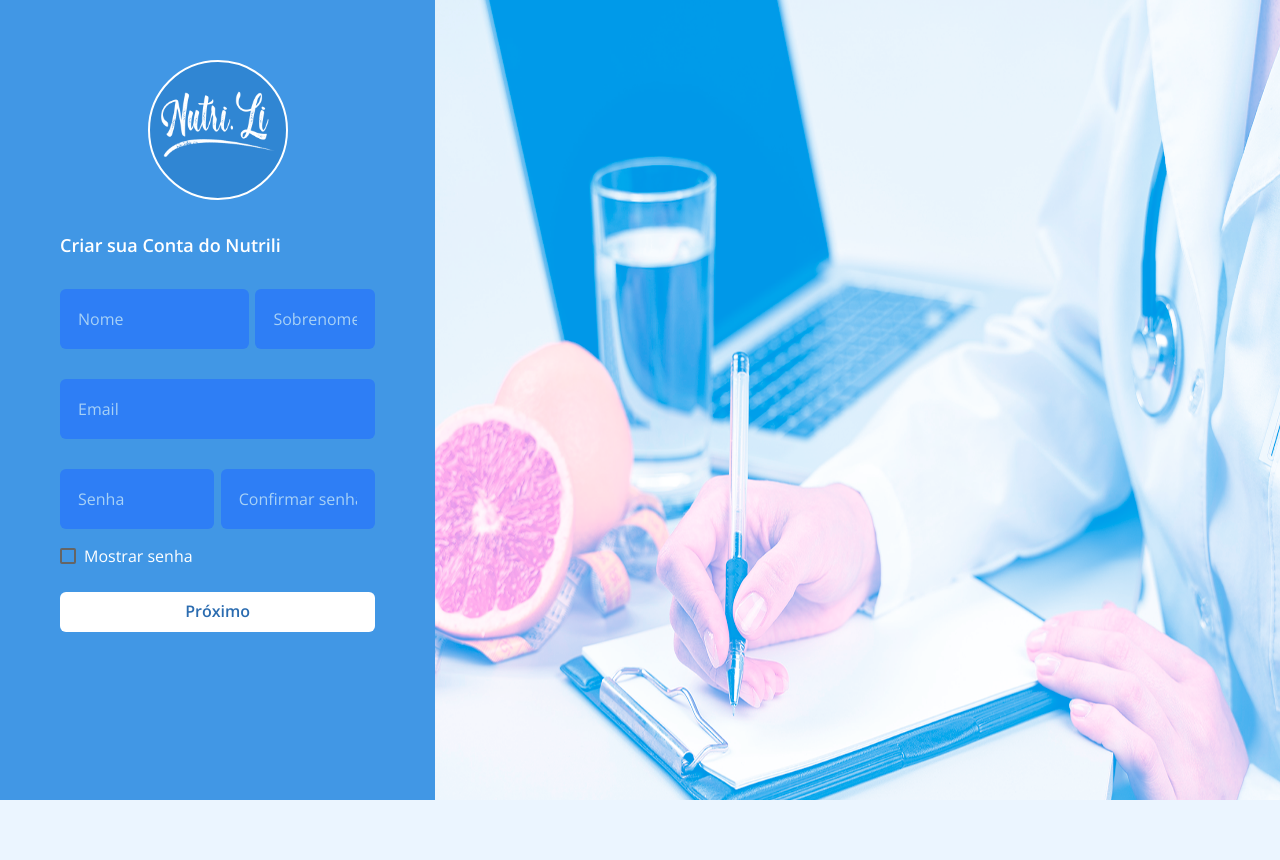
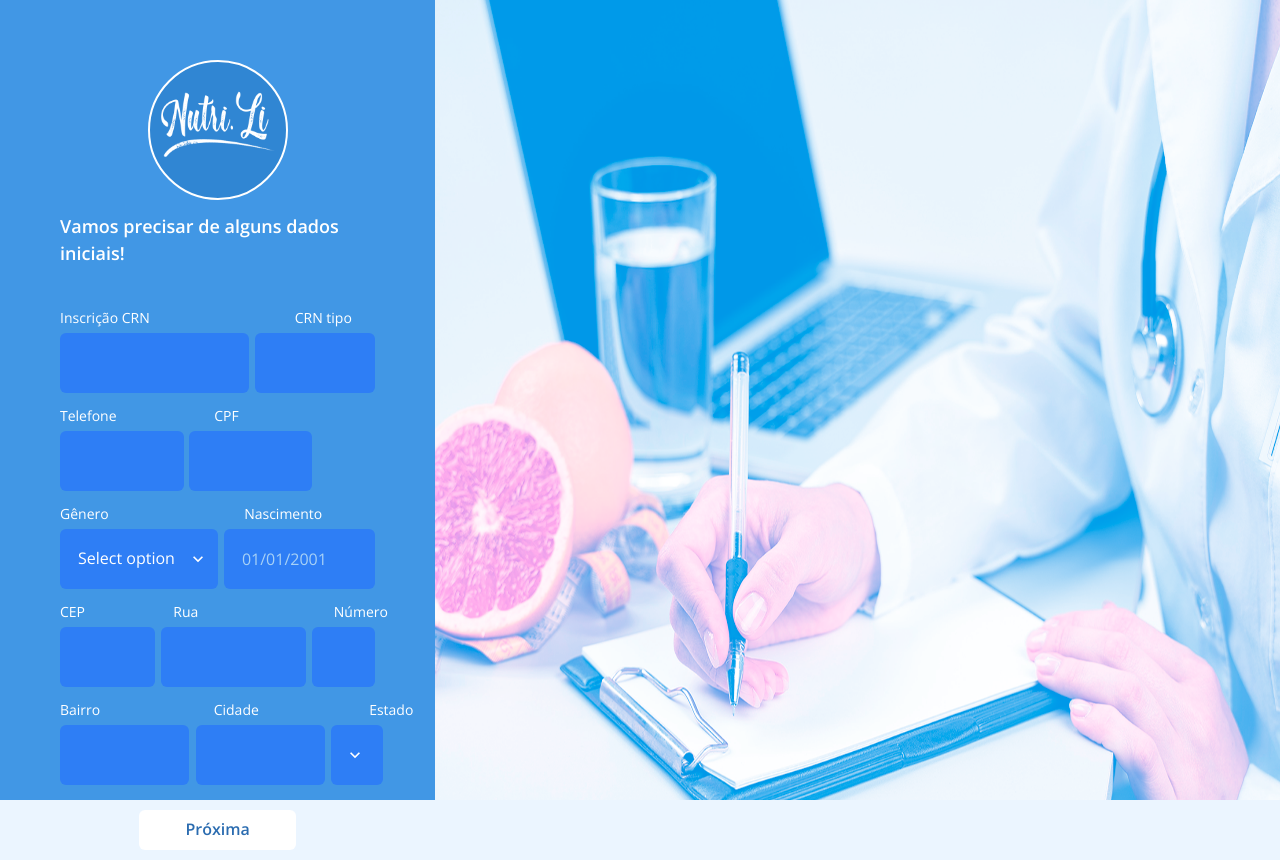
Before and after one commit to Victor-Kings/nutrili-web, a Next.js app: page /registration in a window 1280 px wide. Built offline with nearby package versions, Linux system fonts and the light colour scheme.

Commit message:
Implemeting the 'detail step' page

```diff
--- a/package.json
+++ b/package.json
@@ -33,6 +33,7 @@
     "react-datepicker": "^4.1.1",
     "react-dom": "17.0.2",
     "react-modal": "^3.14.3",
+    "react-native-masked-text": "^1.13.0",
     "sass": "^1.34.1",
     "styled-components": "^5.3.0"
   },
--- /dev/null
+++ b/src/components/RegistrationSteps/DetailStep/DetailStep.interface.tsx
@@ -0,0 +1,5 @@
+import { ChangeEvent } from 'toasted-notes/node_modules/@types/react'
+
+export interface IDetailStep {
+  handleClick: (e: ChangeEvent) => void
+}
--- a/src/components/RegistrationSteps/DetailStep/DetailStep.tsx
+++ b/src/components/RegistrationSteps/DetailStep/DetailStep.tsx
@@ -0,0 +1,330 @@
+import {
+  Flex,
+  Text,
+  Input,
+  Button,
+  Image,
+  Checkbox,
+  Select
+} from '@chakra-ui/react'
+import { useState } from 'react'
+import { IDetailStep } from './DetailStep.interface'
+import Link from 'next/link'
+import { TextInputMask, TextInputMasked } from 'react-native-masked-text'
+import { View } from 'framework7-react'
+import { StylesContext } from '@material-ui/styles'
+import { Style } from '@material-ui/icons'
+
+export default function DetailStep({ handleClick }: IDetailStep) {
+  const [tel, setTel] = useState('')
+  return (
+    <>
+      <Text
+        fontWeight="semibold"
+        color="white"
+        fontSize={[14, 16, 18]}
+        fontFamily="heading"
+        pt="4%"
+        alignSelf="start"
+        pb="40px"
+      >
+        Vamos precisar de alguns dados iniciais!
+      </Text>
+
+      <Flex
+        pb="5px"
+        width="100%"
+        flexDirection="row"
+        alignItems="center"
+        color="white"
+        fontSize={[10, 12, 14]}
+        fontFamily="heading"
+      >
+        <Text>Inscrição CRN</Text>
+        <Text pl="46%"> CRN tipo</Text>
+      </Flex>
+
+      <Flex
+        flexDir={['column', 'row']}
+        width="100%"
+        justifyContent="space-between"
+      >
+        <Input
+          _placeholder={{ color: 'blue.10' }}
+          name="registrationOfCRN"
+          type="text"
+          focusBorderColor="blue.110"
+          bgColor="blue.110"
+          variant="filled"
+          _hover={{ color: 'blue.110' }}
+          width={['100%', '60%']}
+          height={['40px', '60px']}
+        />
+        <Input
+          _placeholder={{ color: 'blue.10' }}
+          name="typesOfCRN"
+          type="text"
+          focusBorderColor="blue.110"
+          bgColor="blue.110"
+          variant="filled"
+          mt={['15px', '0']}
+          _hover={{ color: 'blue.110' }}
+          width={['100%', '38%']}
+          height={['40px', '60px']}
+        />
+      </Flex>
+
+      <Flex
+        pb="5px"
+        width="100%"
+        flexDirection="row"
+        alignItems="center"
+        marginTop={['6px', '12px']}
+        color="white"
+        fontSize={[10, 12, 14]}
+        fontFamily="heading"
+      >
+        <Text> Telefone</Text>
+        <Text pl="31%">CPF</Text>
+      </Flex>
+      <Flex
+        flexDir={['column', 'row']}
+        width="80%"
+        alignSelf="start"
+        justifyContent="space-between"
+      >
+        <Input
+          _placeholder={{ color: 'blue.10' }}
+          name="telephone"
+          type="text"
+          focusBorderColor="blue.110"
+          bgColor="blue.110"
+          variant="filled"
+          _hover={{ color: 'blue.110' }}
+          width={['100%', '49%']}
+          height={['40px', '60px']}
+        />
+        <Input
+          _placeholder={{ color: 'blue.10' }}
+          name="cpf"
+          type="text"
+          focusBorderColor="blue.110"
+          bgColor="blue.110"
+          variant="filled"
+          mt={['15px', '0']}
+          _hover={{ color: 'blue.110' }}
+          width={['100%', '49%']}
+          height={['40px', '60px']}
+        />
+      </Flex>
+
+      <Flex
+        pb="5px"
+        width="100%"
+        flexDirection="row"
+        alignItems="center"
+        marginTop={['6px', '12px']}
+        color="white"
+        fontSize={[10, 12, 14]}
+        fontFamily="heading"
+      >
+        <Text>Gênero</Text>
+        <Text pl="43%">Nascimento</Text>
+      </Flex>
+      <Flex
+        flexDir={['column', 'row']}
+        width="100%"
+        justifyContent="space-between"
+      >
+        <Select
+          placeholder="Select option"
+          _placeholder={{ color: 'blue.110' }}
+          name="gender"
+          type="text"
+          focusBorderColor="blue.110"
+          bgColor="blue.110"
+          variant="filled"
+          _hover={{ color: 'blue.110' }}
+          width={['100%', '50%']}
+          height={['40px', '60px']}
+          bg="blue.110"
+        >
+          <option value="male">Masculino</option>
+          <option value="female">Feminino</option>
+        </Select>
+        <Input
+          placeholder="01/01/2001"
+          _placeholder={{ color: 'blue.10' }}
+          name="birth"
+          type="text"
+          focusBorderColor="blue.110"
+          bgColor="blue.110"
+          variant="filled"
+          mt={['15px', '0']}
+          _hover={{ color: 'blue.110' }}
+          width={['100%', '48%']}
+          height={['40px', '60px']}
+          maxlength="10"
+          pattern="(0[1-9]|[12][0-9]|3[01])/(0[1-9]|1[012])/(19|20)\d{2}"
+          required
+        />
+      </Flex>
+
+      <Flex
+        pb="5px"
+        width="100%"
+        flexDirection="row"
+        alignItems="center"
+        marginTop={['6px', '12px']}
+        color="white"
+        fontSize={[10, 12, 14]}
+        fontFamily="heading"
+      >
+        <Text>CEP</Text>
+        <Text pl="28%">Rua</Text>
+        <Text pl="43%">Número</Text>
+      </Flex>
+      <Flex
+        flexDir={['column', 'row']}
+        width="100%"
+        alignSelf="start"
+        justifyContent="space-between"
+      >
+        <Input
+          _placeholder={{ color: 'blue.10' }}
+          name="postalCode"
+          type="text"
+          focusBorderColor="blue.110"
+          bgColor="blue.110"
+          variant="filled"
+          _hover={{ color: 'blue.110' }}
+          width={['100%', '30%']}
+          height={['40px', '60px']}
+        />
+        <Input
+          _placeholder={{ color: 'blue.10' }}
+          name="street"
+          type="text"
+          focusBorderColor="blue.110"
+          bgColor="blue.110"
+          variant="filled"
+          mt={['15px', '0']}
+          _hover={{ color: 'blue.110' }}
+          width={['100%', '46%']}
+          height={['40px', '60px']}
+        />
+        <Input
+          _placeholder={{ color: 'blue.10' }}
+          name="number"
+          type="text"
+          focusBorderColor="blue.110"
+          bgColor="blue.110"
+          variant="filled"
+          mt={['15px', '0']}
+          _hover={{ color: 'blue.110' }}
+          width={['100%', '20%']}
+          height={['40px', '60px']}
+        />
+      </Flex>
+
+      <Flex
+        pb="5px"
+        width="100%"
+        flexDirection="row"
+        alignItems="center"
+        marginTop={['6px', '12px']}
+        color="white"
+        fontSize={[10, 12, 14]}
+        fontFamily="heading"
+      >
+        <Text>Bairro</Text>
+        <Text pl="36%">Cidade</Text>
+        <Text pl="35%">Estado</Text>
+      </Flex>
+      <Flex
+        flexDir={['column', 'row']}
+        width="100%"
+        alignSelf="start"
+        justifyContent="space-between"
+      >
+        <Input
+          _placeholder={{ color: 'blue.10' }}
+          name="neighborhood"
+          type="text"
+          focusBorderColor="blue.110"
+          bgColor="blue.110"
+          variant="filled"
+          _hover={{ color: 'blue.110' }}
+          width={['100%', '41%']}
+          height={['40px', '60px']}
+        />
+        <Input
+          _placeholder={{ color: 'blue.10' }}
+          name="city"
+          type="text"
+          focusBorderColor="blue.110"
+          bgColor="blue.110"
+          variant="filled"
+          mt={['15px', '0']}
+          _hover={{ color: 'blue.110' }}
+          width={['100%', '41%']}
+          height={['40px', '60px']}
+        />
+        <Select
+          placeholder="UF"
+          _placeholder={{ color: 'blue.110' }}
+          name="state"
+          type="text"
+          focusBorderColor="blue.110"
+          bgColor="blue.110"
+          variant="filled"
+          _hover={{ color: 'blue.110' }}
+          width={['100%', '14%']}
+          height={['40px', '60px']}
+          bg="blue.110"
+        >
+          <option value="acre">AC</option>
+          <option value="alagoa">AL</option>
+          <option value="amapa">AP</option>
+          <option value="amazonas">AM</option>
+          <option value="bahia">BA</option>
+          <option value="ceara">CE</option>
+          <option value="espiritoSanto">ES</option>
+          <option value="goias">GO</option>
+          <option value="maranhao">MA</option>
+          <option value="matoGrosso">MG</option>
+          <option value="matoGrossoDoSul">MS</option>
+          <option value="minasGerais">MG</option>
+          <option value="para">PA</option>
+          <option value="paraiba">PB</option>
+          <option value="parana">PR</option>
+          <option value="pernambuco">PE</option>
+          <option value="piaui">PI</option>
+          <option value="rioDeJaneiro">RJ</option>
+          <option value="rioGrandeDoNorte">RN</option>
+          <option value="rioGrandeDoSul">RS</option>
+          <option value="rondonia">RO</option>
+          <option value="roraima">RR</option>
+          <option value="santaCatarina">SC</option>
+          <option value="saoPaulo">SP</option>
+          <option value="sergipe">SE</option>
+          <option value="tocantins">TO</option>
+          <option value="distritoFederal">DF</option>
+        </Select>
+      </Flex>
+      <Link href="/dashboard">
+        <Button
+          type="submit"
+          mt="8%"
+          colorScheme="blue"
+          variant="ghost"
+          bg="white"
+          width="50%"
+          height="5%"
+        >
+          Próxima
+        </Button>
+      </Link>
+    </>
+  )
+}
--- a/src/pages/registration.tsx
+++ b/src/pages/registration.tsx
@@ -3,6 +3,7 @@ import { useState } from 'react'
 
 import Link from 'next/link'
 import DefaultStep from '../components/RegistrationSteps/DefaultStep/DefaultStep'
+import DetailStep from '../components/RegistrationSteps/DetailStep/DetailStep'
 
 export default function Registration() {
   const [show, setShow] = useState(false)
@@ -42,11 +43,7 @@ export default function Registration() {
               borderRadius="50%"
             />
           </Flex>
-          <DefaultStep
-            show={show}
-            checkedItems={checkedItems}
-            handleClick={handleClick}
-          />
+          <DetailStep handleClick={handleClick} />
         </Flex>
       </Flex>
 
```
Also changed, not shown: src/components/SidebarNav.tsx (line endings or trailing spaces), 1 other file (tests, documents, lock files or other folders).
